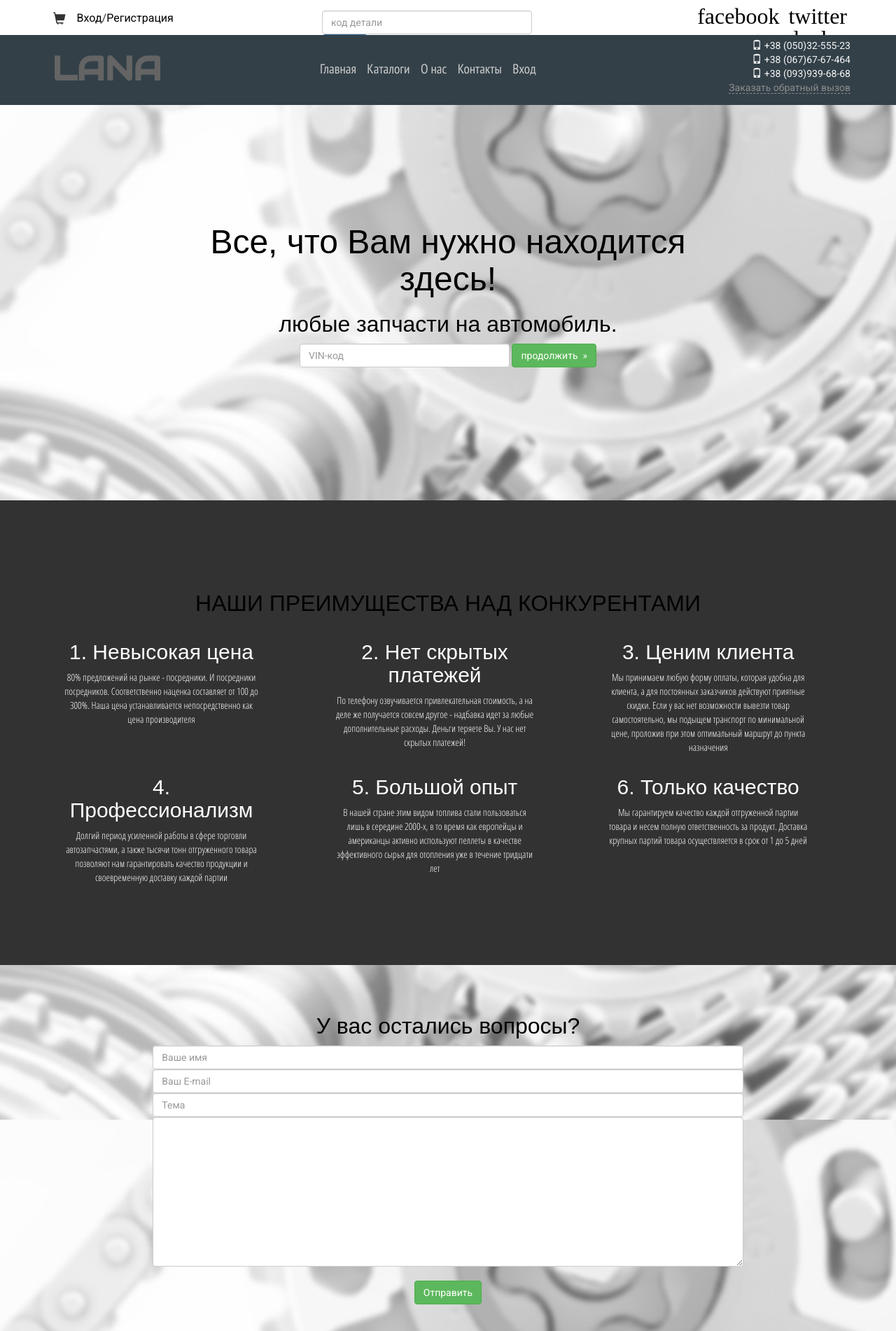
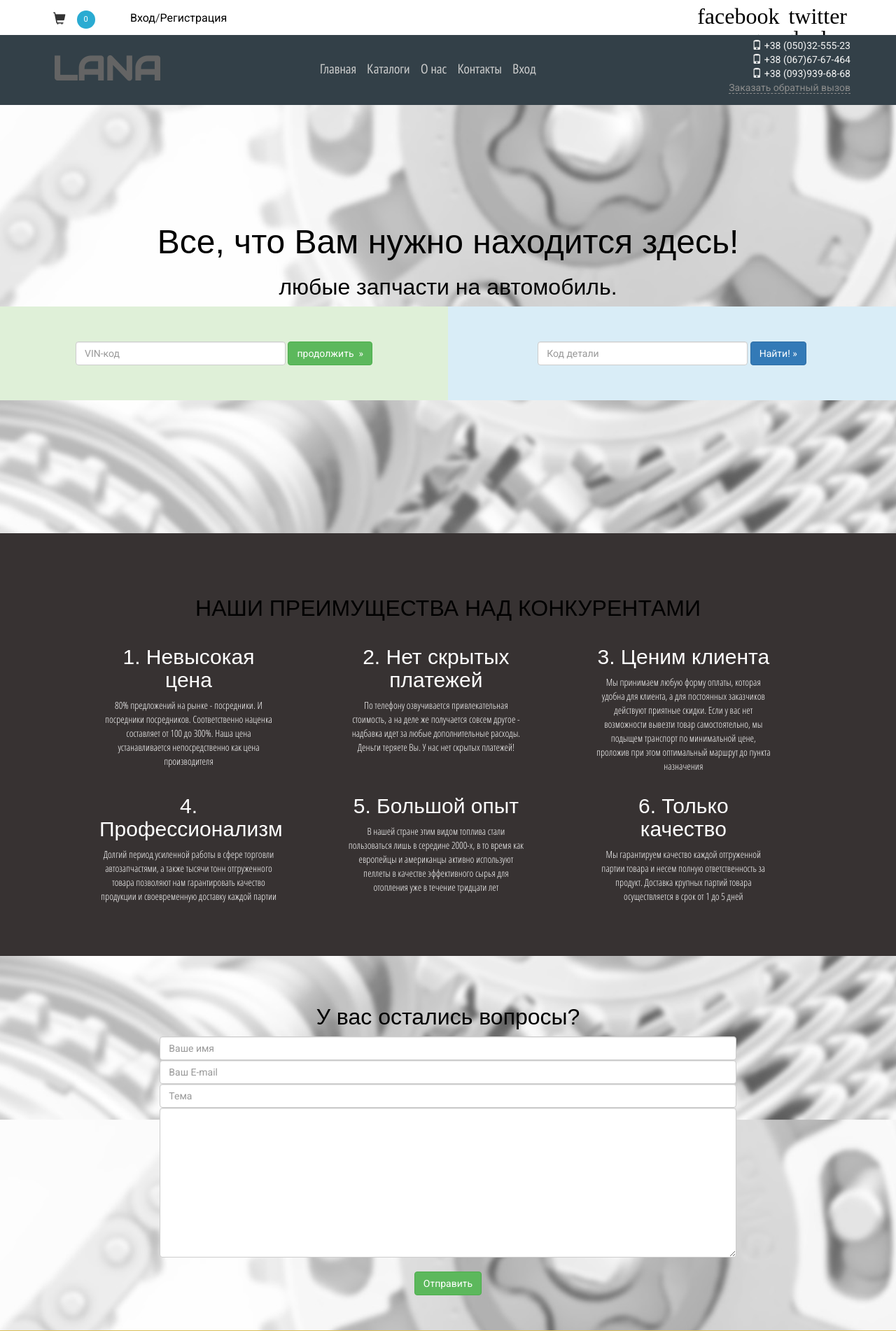
Before and after one commit to hunterex68/partcom, a Yii app: template views/layouts/main.php in a window 1280 px wide. Shown: the top 1902 px of the page at 70% size. Run offline with PHP 8.4 and a stand-in for Yii, Linux system fonts and the light colour scheme; the template is opened without the code that fills it, so the values that code supplies are empty; style sheets or scripts are compiled from the project's sources; some libraries are stand-ins or nearby versions; some web fonts are replaced.

Commit message:
continue refactoring layouts

```diff
--- a/less/header.less
+++ b/less/header.less
@@ -11,6 +11,17 @@
   z-index: 999;
   padding: 15px 0;
   width: 100%;
+
+  .basket-counter {
+    float: left;
+    border-radius: 50%;
+    background: #2aabd2;
+    padding: 5px 10px;
+    margin-right: 50px;
+    color: white;
+    font-size: .7em;
+  }
+
   .top_links {
     font-size: @font-size;
     float: left;
--- a/less/style.less
+++ b/less/style.less
@@ -32,7 +32,7 @@ footer
 {
 
 	clear:both;
-
+	padding: 50px;
 	background-color:#999;
 }
 section
@@ -53,13 +53,10 @@ h1,h2
 .otzyv
 {
 	background: #dbbf56;
-    padding-bottom: 90px;
+	padding: 50px 0 90px 0;
     min-height:400px;
 }
-.otzyv::after
-{
-	clear:both;
-}
+
 .otzyv-header {
 	width:100%;
     text-align: center;
@@ -68,16 +65,16 @@ h1,h2
 .feedback-box
 {
 	background-color:white;
-	margin:10px 1% 10px 2%;
+	margin: 10px 2%;
 	min-height:100px;
 	padding:30px;
-	float:left;
+
 	.client {
 			    margin-top: 30px;
 			    height: 73px;
 			    position: relative;
 			}
-	 .quote {
+	.quote {
     			float: left;
     			font-size: 45px;
     		}
@@ -98,13 +95,7 @@ h1,h2
 {
 	text-align:center;
 }
-.inputctrl
-{
-	padding:10px;
-	float:none;
 
-	margin:5px;
-}
 input {
     -webkit-appearance: textfield;
     background-color: white;
@@ -150,7 +141,7 @@ input {
 	cursor: pointer;
     text-align: center;
 
-    line-height: 1;
+	line-height: 1;
     margin: 0 60px 0 100px;
 	float:left;
 	padding:20px 3px;
@@ -198,6 +189,7 @@ input {
 	background-color: white;
     font-family:@find-font;
 }
+
 .find:hover
 {
     color: #fff;
@@ -211,7 +203,7 @@ input {
     padding: 0;
     min-height:75%;
 
-    background-repeat: no-repeat;
+	background-repeat: no-repeat;
     background-position: top;
 }
 .content-info
@@ -222,8 +214,8 @@ input {
 .content-wellcom
 {
 
-	padding:10px;
-	background-color:rgb(50, 50, 50);
+	padding: 70px 10px;
+	background-color: rgb(55, 50, 50);
 	color:white;
 
 }
@@ -323,6 +315,7 @@ input {
 .pan
 {
 	margin:5px 1% 5px 5%;
+
 	min-height:100px;
 
 }
--- a/views/layouts/main.php
+++ b/views/layouts/main.php
@@ -32,14 +32,12 @@ $this->beginPage() ?>
 				<button href="basket" class="basket">
 					<i class="glyphicon glyphicon-shopping-cart"></i>
 				</button>
+				<div class="basket-counter"><span id="counter">0</span></div>
 				<div class="auth-links">
 					<a href="#">Вход</a>/<a href="#">Регистрация</a>
 				</div>
 			</div>
-            <div class="col-md-5 top_links">
-                <input type="text" class="form-control" style="width: 300px;" placeholder="код детали">
-                <button class="btn btn-primary">найти</button>
-            </div>
+
 			<div class="col-md-3 soc_buttons">
 				<a href="https://www.facebook.com/sharer.php?u=http://part.com.ua/get-assisted-experts-stay-loaded-online"
 				   target="_blank" class="social-icon"><span class="symbol">facebook</span></a>
@@ -108,11 +106,12 @@ $this->beginPage() ?>
 	</div>
 </header>
 <div class="clearfix title toptitle">
-            <div class="col-md-8 col-md-offset-2">
+	<!--div class="col-md-8 col-md-offset-2"-->
 	<h1 class="hidden-xs">Все, что Вам нужно находится здесь!</h1>
 	<h2 class="hidden-xs">любые запчасти на автомобиль.</h2>
+	<div class="col-md-6 panel-body bg-success" style="padding:50px 0;">
 		<form action="find" class="form-inline" role="form">
-                    <input type="text" name="oem" value="" pattern="[A-Za-z0-9]{17}" class="form-control" id="vin"
+			<input type="text" name="vin" value="" pattern="[A-Za-z0-9]{17}" class="form-control" id="vin"
 			       placeholder="VIN-код">
 
 			<button class="btn btn-success" onClick="document.forms[0].submit();">
@@ -121,13 +120,28 @@ $this->beginPage() ?>
                             &#187;
                         </span>
 			</button>
-
 		</form>
 	</div>
+	<div class="col-md-6 panel-body bg-info" style="padding:50px 0;">
+
+		<form action="find" class="form-inline" role="form">
+			<input type="text" name="oem" value="" pattern="[A-Za-z0-9]" class="form-control" id="vin"
+			       placeholder="Код детали">
+
+			<button class="btn btn-primary" onClick="document.forms[0].submit();">
+				Найти!
+                        <span>
+                            &#187;
+                        </span>
+			</button>
+		</form>
+
 	</div>
+</div>
+<!--/div-->
 
 <div class="content-wellcom">
-            <div class="content-info clearfix">
+	<div class="container clearfix">
 
 		<div class="col-md-12 title">
 
@@ -192,10 +206,9 @@ $this->beginPage() ?>
 </div>
 <?= $content ?>
 <div class="title container" style="padding:50px 0;" id="title">
-    <div class="row">
-            <h2>У вас остались вопросы?</h2>
 
 	<div class="col-md-8 col-md-offset-2">
+		<h2>У вас остались вопросы?</h2>
 		<form role="form" action="feedback" method="post" class="form">
 
 			<input type="text" size="80px" name="name" value="" class="form-control" required
@@ -214,10 +227,14 @@ $this->beginPage() ?>
 	</div>
 </div>
 </div>
-        <div class="otzyv clearfix">
-            <div class="col-md-12 ">
+<div class="otzyv">
+	<div class="container">
+		<div class="row">
+			<div class="col-md-12 title">
 				<h2>Отзывы наших клиентов</h2>
 			</div>
+		</div>
+		<div class="row">
 			<div class="feedback-box col-md-3">
 				<div class="message">
 					Доволен чутким отношением к клиентам.
@@ -247,7 +264,8 @@ $this->beginPage() ?>
 			</div> <!-- / END SINGLE FEEDBACK BOX-->
 			<div class="feedback-box col-md-3">
 				<div class="message">
-                    Всегда помогают в подборе деталей, всегда вежливые, если обещали перезвонить, обязательно перезванивают. Всегда оговаривают сроки доставки, знаешь на что расчитывать
+					Всегда помогают в подборе деталей, всегда вежливые, если обещали перезвонить, обязательно
+					перезванивают. Всегда оговаривают сроки доставки, знаешь на что расчитывать
 				</div>
 				<div class="client">
 					<div class="quote red-text">
@@ -261,17 +279,21 @@ $this->beginPage() ?>
 				</div> <!-- / END CLIENT INFORMATION-->
 			</div> <!-- / END SINGLE FEEDBACK BOX-->
 		</div>
+	</div>
+</div>
 <footer>
+	<div class="container">
+		<div class="row">
 			<div class="col-md-3" style=" color: #FFF; text-align: center; padding: 10px;float:left">
-        <div>
+
 				<div class="SimpleText">
 					<strong>Расписание работы</strong><br>
-                Понедельник - пятница:&nbsp;с 9:00 до 17:00 (GMT +2)<br>
+					Понедельник - пятница:<br>с 9:00 до 17:00 (GMT +2)<br>
 					Воскресенье: выходной день<br>
 					Тел: +3801231231212<br>
 					<strong>Обработка заказов -&nbsp;</strong>круглосуточно<br>
 				</div>
-        </div>
+
 			</div>
 			<div class="col-md-6 bottom-menu">
 				<div class="SimpleText">
@@ -318,8 +340,11 @@ $this->beginPage() ?>
 				</div>
 
 			</div>
-    <div class="container">
+
+			<div class="row">
+				<div class="col-md-12">
 					<p class="pull-left">&copy; PartCom <?= date('Y') ?></p>
+				</div>
 			</div>
 </footer>
 
--- a/web/css/header.css
+++ b/web/css/header.css
@@ -22,6 +22,16 @@
   z-index: 999;
   padding: 15px 0;
   width: 100%;
+}
+
+.top-header .basket-counter {
+  float: left;
+  border-radius: 50%;
+  background: #2aabd2;
+  padding: 5px 10px;
+  margin-right: 50px;
+  color: white;
+  font-size: .7em;
 }
 .top-header .top_links {
   font-size: 16px;
--- a/web/css/style.css
+++ b/web/css/style.css
@@ -35,6 +35,7 @@ html {
 }
 footer {
   clear: both;
+  padding: 50px;
   background-color: #999;
 }
 section {
@@ -51,11 +52,8 @@ h2 {
 }
 .otzyv {
   background: #dbbf56;
-  padding-bottom: 90px;
+  padding: 50px 0 90px 0;
   min-height: 400px;
-}
-.otzyv::after {
-  clear: both;
 }
 .otzyv-header {
   width: 100%;
@@ -64,10 +62,9 @@ h2 {
 }
 .feedback-box {
   background-color: white;
-  margin: 10px 1% 10px 2%;
+  margin: 10px 2%;
   min-height: 100px;
   padding: 30px;
-  float: left;
 }
 .feedback-box .client {
   margin-top: 30px;
@@ -89,11 +86,6 @@ h2 {
 }
 .feedback {
   text-align: center;
-}
-.inputctrl {
-  padding: 10px;
-  float: none;
-  margin: 5px;
 }
 input {
   -webkit-appearance: textfield;
@@ -199,8 +191,8 @@ input {
   padding: 100px 0;
 }
 .content-wellcom {
-  padding: 10px;
-  background-color: #323232;
+  padding: 70px 10px;
+  background-color: #373232;
   color: white;
 }
 .socials {
```
Lines whose indentation alone changed are shown as unchanged.
